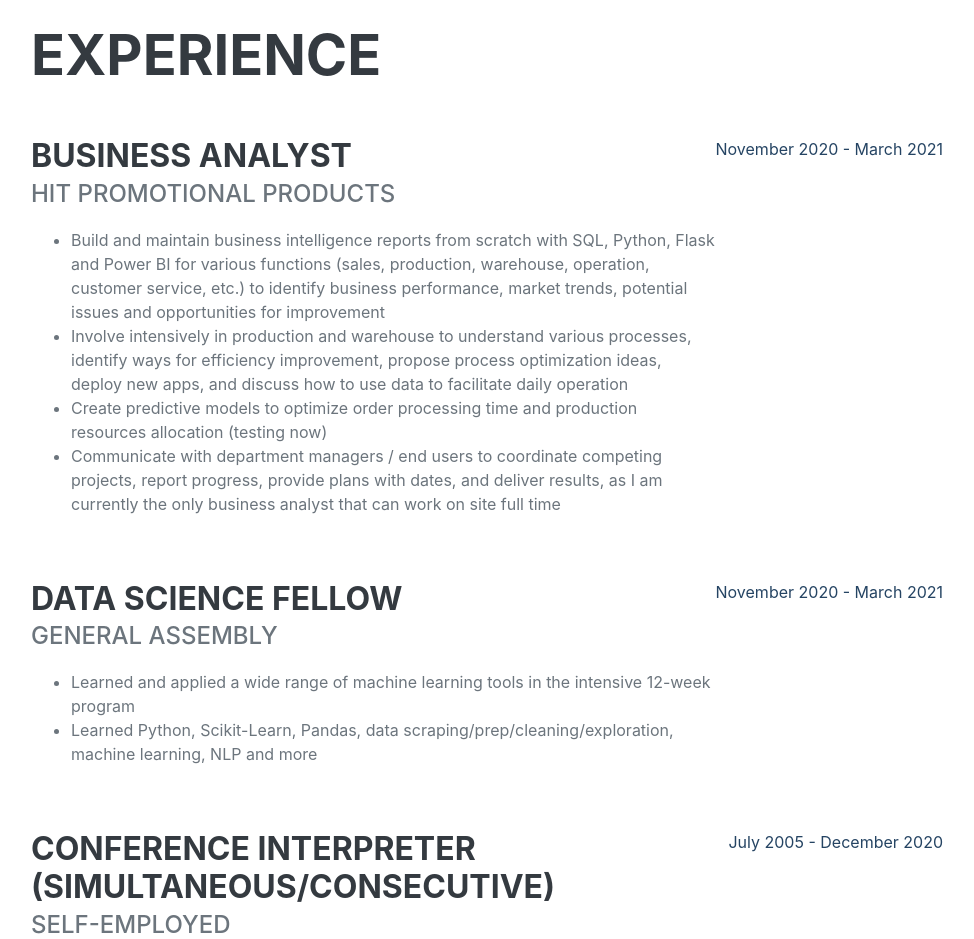
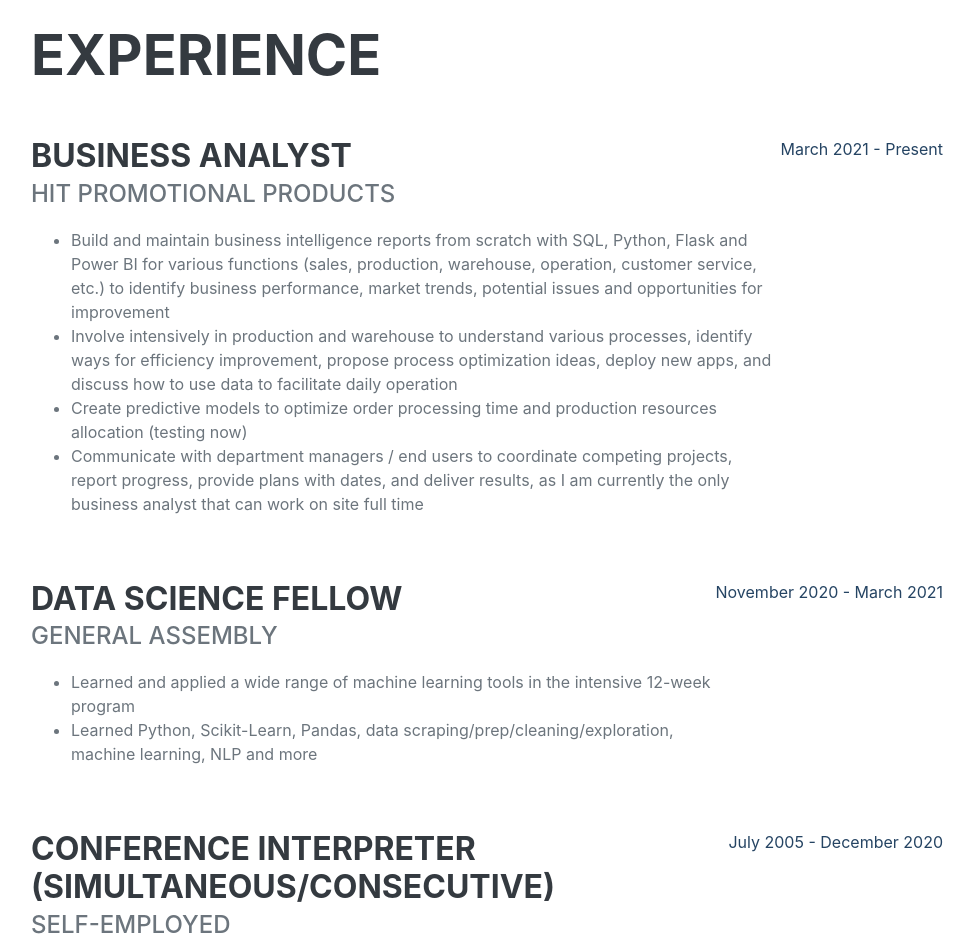
Before and after one commit to vansheer/vansheer, a plain HTML site: page index.html in a window 1280 px wide. Shown: the part 1660-2599 px from the top of the page, without its empty margins (289-1263 px from the left). Drawn offline with nearby package versions, Linux system fonts and the light colour scheme; a web font is replaced by a local one.

Commit message:
Hit experience date updated

```diff
--- a/index.html
+++ b/index.html
@@ -142,7 +142,7 @@
                                 <li>Communicate with department managers / end users to coordinate competing projects, report progress, provide plans with dates, and deliver results, as I am currently the only business analyst that can work on site full time</li>
                             </ul>
                         </div>
-                        <div class="flex-shrink-0"><span class="text-primary">November 2020 - March 2021</span></div>
+                        <div class="flex-shrink-0"><span class="text-primary">March 2021 - Present</span></div>
                     </div>
                     <div class="d-flex flex-column flex-md-row justify-content-between mb-5">
                         <div class="flex-grow-1">
```
